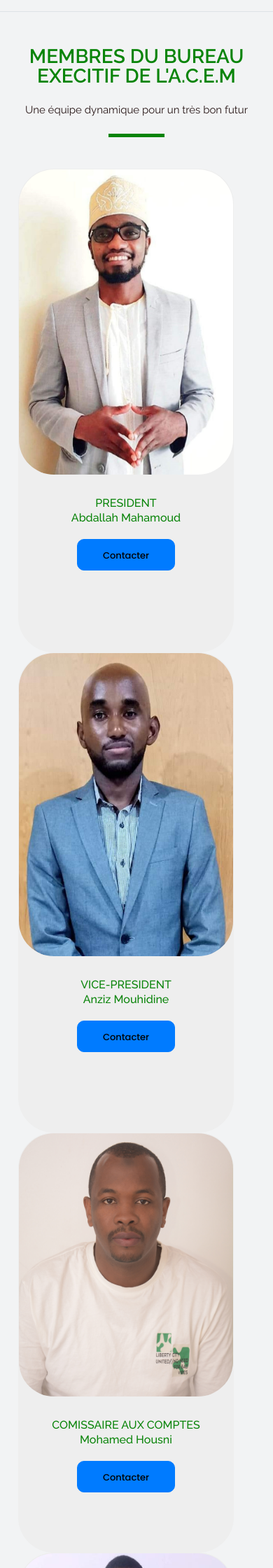
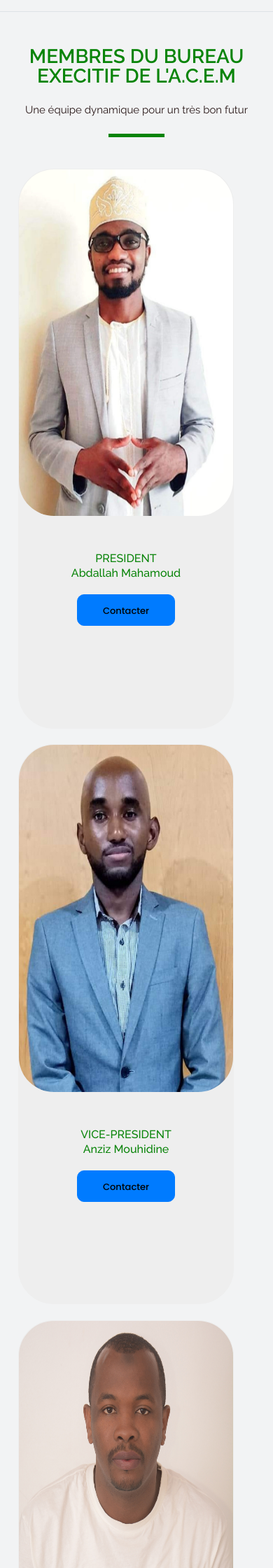
Before and after one commit to Djaloud/Acem, a PHP site: page /Acem/ in a window 390 px wide. Shown: the part 4145-6385 px from the top of the page at 70% size. Run offline with PHP 8.4, Linux system fonts and the light colour scheme; some libraries are stand-ins or nearby versions.

Commit message:
Responsive BE images

```diff
--- a/assets/css/responsive.css
+++ b/assets/css/responsive.css
@@ -1268,8 +1268,15 @@
 	.service_blog {
     margin-bottom: 30px;
 }
+.home_be {
+	height: 800px;
+}
+.team_feature_head {
+	height: fit-content;
+}
 .team_blog_colum {
 	margin-bottom: 30px;
+	grid-row-gap: 30px;
 }
 .team_blog_colum1 {
 	margin-bottom: 30px;
--- a/index.php
+++ b/index.php
@@ -205,7 +205,7 @@
 
             <!--- deuxieme ligne-->
             <div class="row">
-              <div class="col-md-3 col-sm-6">
+              <div class="col-md-3 col-sm-6 mb-4 home_be">
                 <div class="full team_blog_colum">
                   <div class="it_be_img"> <img class="img" src="<?php echo URLROOT; ?>/assets/images/photo/BE/1.jpg" alt="#"> </div>
                   <div class="team_feature_head">
@@ -215,7 +215,7 @@
                 </div>
               </div>
 
-              <div class="col-md-3 col-sm-6">
+              <div class="col-md-3 col-sm-6 mb-4 home_be">
                 <div class="full team_blog_colum">
                   <div class="it_be_img"> <img class="img" src="<?php echo URLROOT; ?>/assets/images/photo/BE/3.jpg" alt="#"> </div>
                   <div class="team_feature_head">
@@ -224,7 +224,7 @@
                   </div>
                 </div>
               </div>
-              <div class="col-md-3 col-sm-6">
+              <div class="col-md-3 col-sm-6 mb-4 home_be">
                 <div class="full team_blog_colum">
                   <div class="it_be_img"> <img class="img" src="<?php echo URLROOT; ?>/assets/images/photo/BE/2.jpg" alt="#"> </div>
                   <div class="team_feature_head">
@@ -234,7 +234,7 @@
                 </div>
               </div>
 
-              <div class="col-md-3 col-sm-6">
+              <div class="col-md-3 col-sm-6 mb-4 home_be">
                 <div class="full team_blog_colum">
                   <div class="it_be_img"> <img class="img" src="<?php echo URLROOT; ?>/assets/images/photo/BE/4.jpg" alt="#"> </div>
                   <div class="team_feature_head">
```
Also changed, not shown: assets/images/photo/BE/4.jpg.
